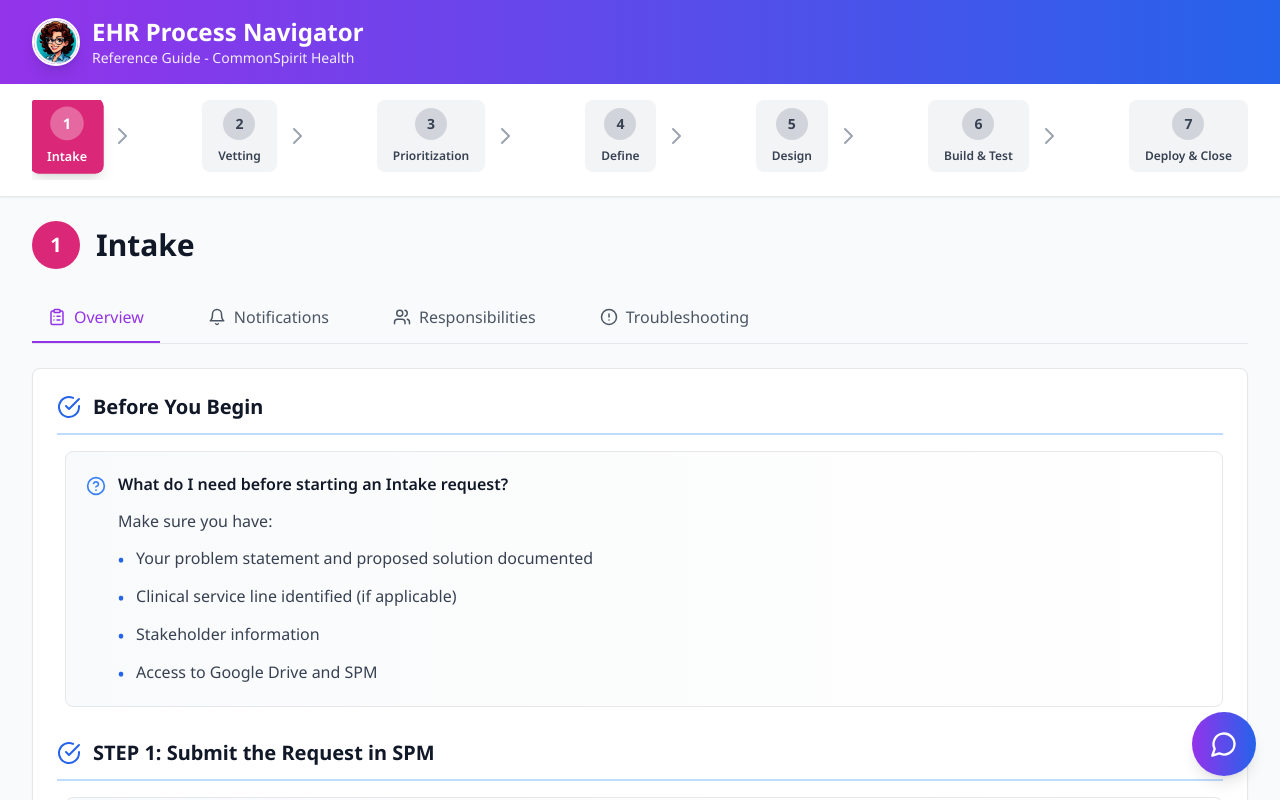
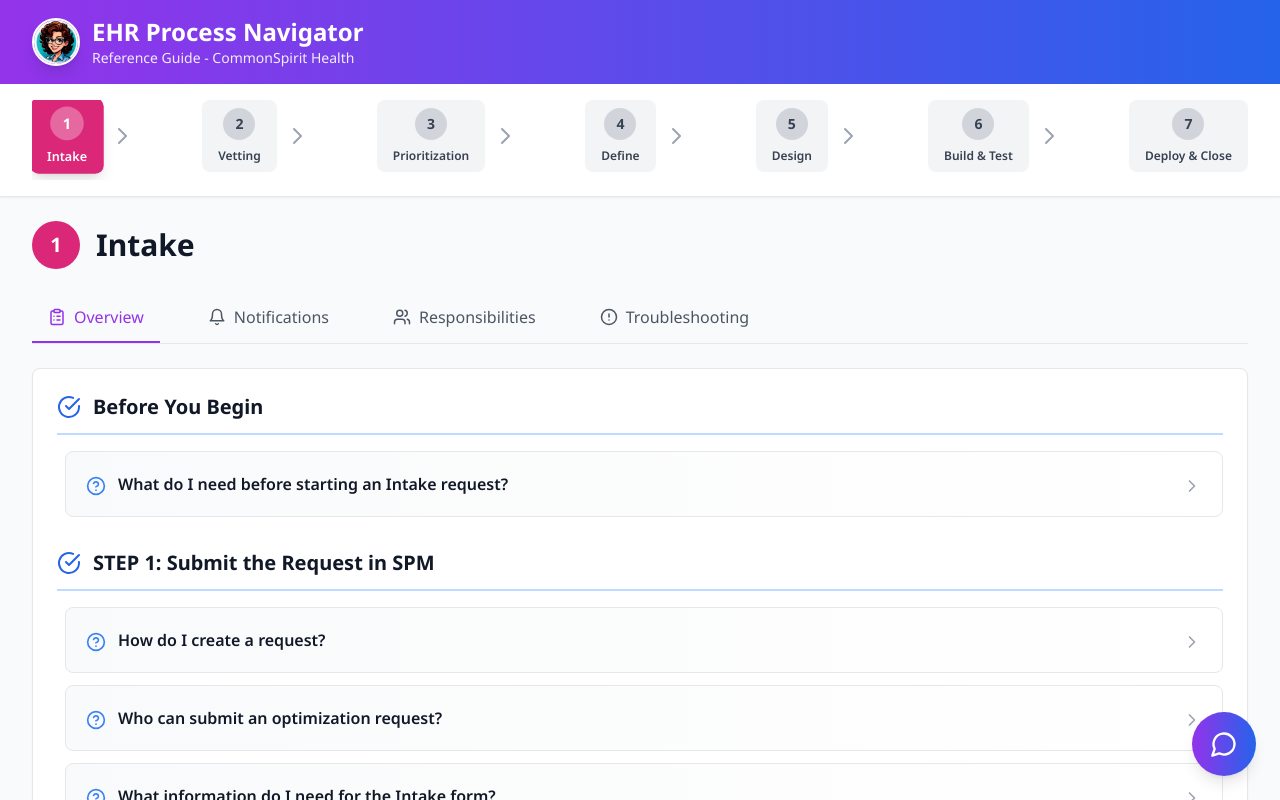
Before and after one commit to mkoepkeci-cmyk/Sophia, a React (Vite) app: page / in a window 1280 px wide. Shown: the top 800 px of the page. Built offline with nearby package versions, Linux system fonts and the light colour scheme.

Commit message:
Updated FormattedOverview.tsx

```diff
--- a/src/components/FormattedOverview.tsx
+++ b/src/components/FormattedOverview.tsx
@@ -1,4 +1,5 @@
-import { CheckCircle, HelpCircle } from 'lucide-react';
+import { useState } from 'react';
+import { CheckCircle, HelpCircle, ChevronDown, ChevronRight } from 'lucide-react';
 
 interface FormattedOverviewProps {
   content: string;
@@ -67,6 +68,19 @@ function parseContent(content: string): Section[] {
 
 export function FormattedOverview({ content }: FormattedOverviewProps) {
   const sections = parseContent(content);
+  const [expandedItems, setExpandedItems] = useState<Set<string>>(new Set());
+
+  const toggleItem = (key: string) => {
+    setExpandedItems(prev => {
+      const newSet = new Set(prev);
+      if (newSet.has(key)) {
+        newSet.delete(key);
+      } else {
+        newSet.add(key);
+      }
+      return newSet;
+    });
+  };
 
   return (
     <div className="space-y-8">
@@ -77,15 +91,31 @@ export function FormattedOverview({ content }: FormattedOverviewProps) {
             <h3 className="text-xl font-bold text-gray-900">{section.title}</h3>
           </div>
 
-          <div className="space-y-6 ml-2">
-            {section.items.map((item, itemIdx) => (
-              <div key={itemIdx} className="bg-gradient-to-r from-gray-50 to-white border border-gray-200 rounded-lg p-5 hover:shadow-md transition-shadow">
-                <div className="flex items-start gap-3 mb-3">
-                  <HelpCircle className="text-blue-500 flex-shrink-0 mt-1" size={20} />
-                  <h4 className="text-base font-semibold text-gray-900">{item.question}</h4>
-                </div>
+          <div className="space-y-3 ml-2">
+            {section.items.map((item, itemIdx) => {
+              const itemKey = `${sectionIdx}-${itemIdx}`;
+              const isExpanded = expandedItems.has(itemKey);
 
-                <div className="ml-8">
+              return (
+                <div key={itemIdx} className="bg-gradient-to-r from-gray-50 to-white border border-gray-200 rounded-lg overflow-hidden hover:shadow-md transition-shadow">
+                  <button
+                    onClick={() => toggleItem(itemKey)}
+                    className="w-full flex items-start gap-3 p-5 text-left hover:bg-gray-100 transition-colors"
+                  >
+                    <HelpCircle className="text-blue-500 flex-shrink-0 mt-1" size={20} />
+                    <h4 className="text-base font-semibold text-gray-900 flex-1">{item.question}</h4>
+                    {isExpanded ? (
+                      <ChevronDown className="text-gray-400 flex-shrink-0 mt-1" size={20} />
+                    ) : (
+                      <ChevronRight className="text-gray-400 flex-shrink-0 mt-1" size={20} />
+                    )}
+                  </button>
+
+                  <div
+                    className={`ml-8 mr-5 overflow-hidden transition-all duration-300 ease-in-out ${
+                      isExpanded ? 'max-h-[2000px] opacity-100 pb-5' : 'max-h-0 opacity-0'
+                    }`}
+                  >
                   {item.answer && (
                     <p
                       className="text-gray-700 leading-relaxed mb-2"
@@ -149,9 +179,10 @@ export function FormattedOverview({ content }: FormattedOverviewProps) {
                       })}
                     </ul>
                   )}
+                  </div>
                 </div>
-              </div>
-            ))}
+              );
+            })}
           </div>
         </div>
       ))}
```
